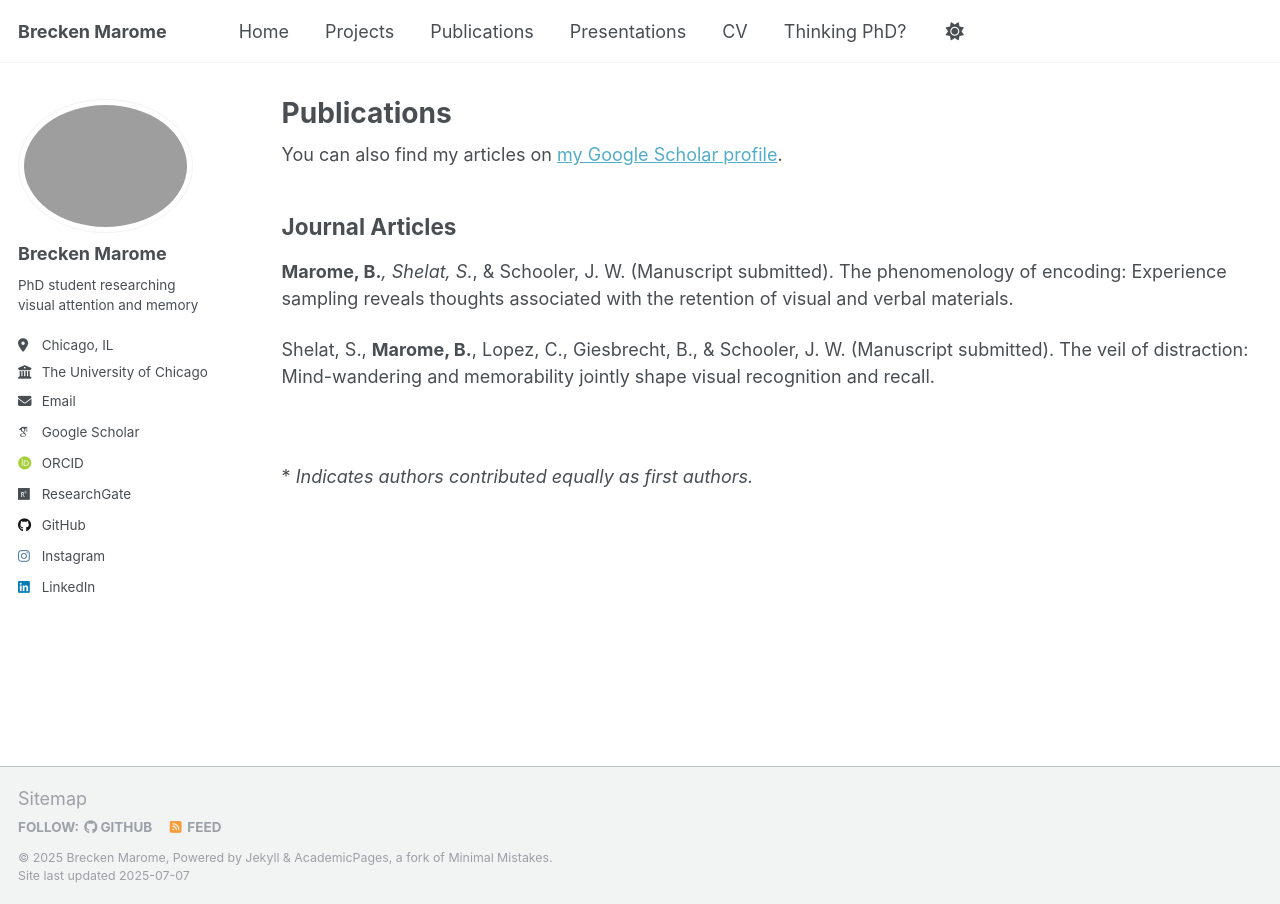
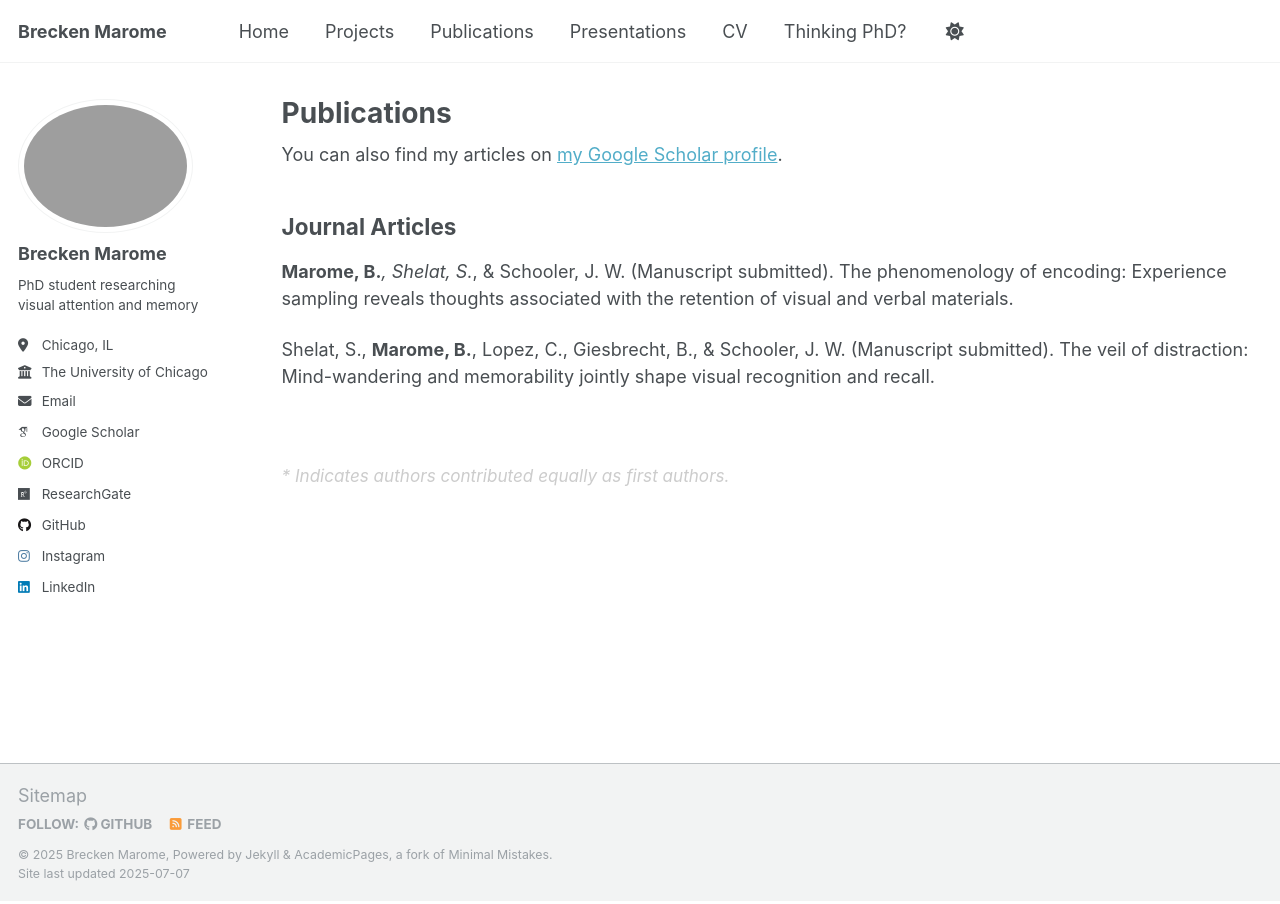
Before and after one commit to btmarome/btmarome.github.io, a Jekyll site: the page built from _pages/publications.md, in a window 1280 px wide. Built offline with Jekyll 4.4.1, drawn with Linux system fonts in a browser that asks for light colours; some web fonts are replaced; a script that is not in the unit is left out.

Commit message:
Update publications.md

```diff
--- a/_pages/publications.md
+++ b/_pages/publications.md
@@ -19,4 +19,8 @@ Shelat, S., **Marome, B.**, Lopez, C., Giesbrecht, B., & Schooler, J. W. (Manusc
 
 <br>
 
-\* *Indicates authors contributed equally as first authors.*
+<div>
+  <p style="font-size: 0.95em; color: #cccccc; margin-top: 0.5em;">
+    <em>* Indicates authors contributed equally as first authors.</em>
+  </p>
+</div>
```
